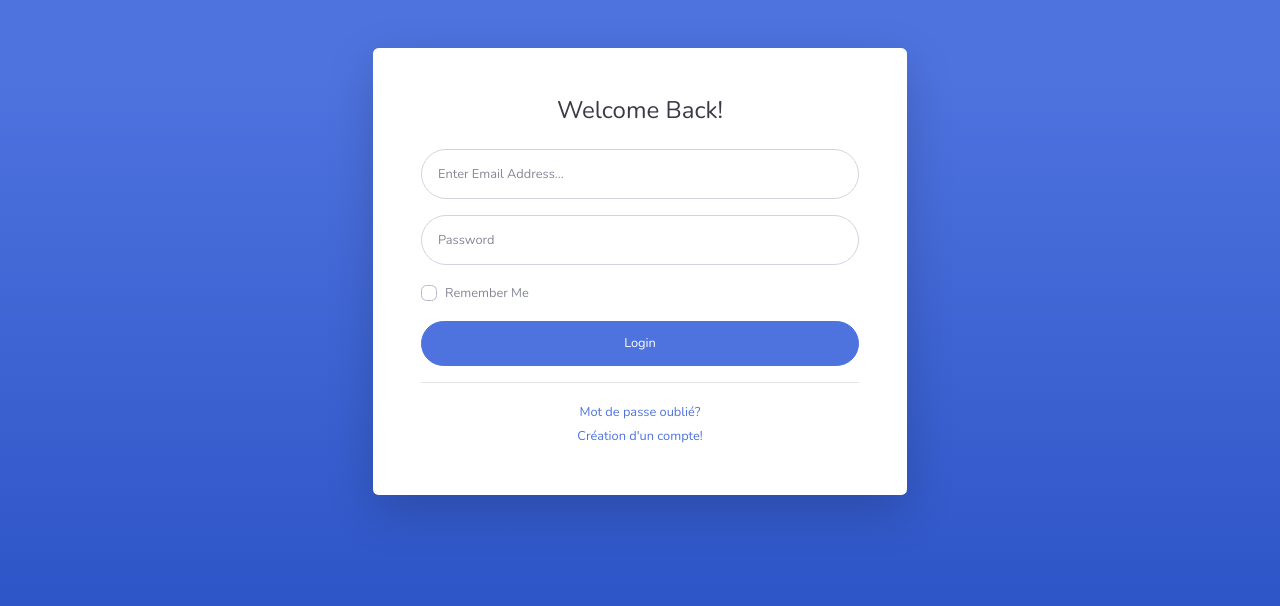
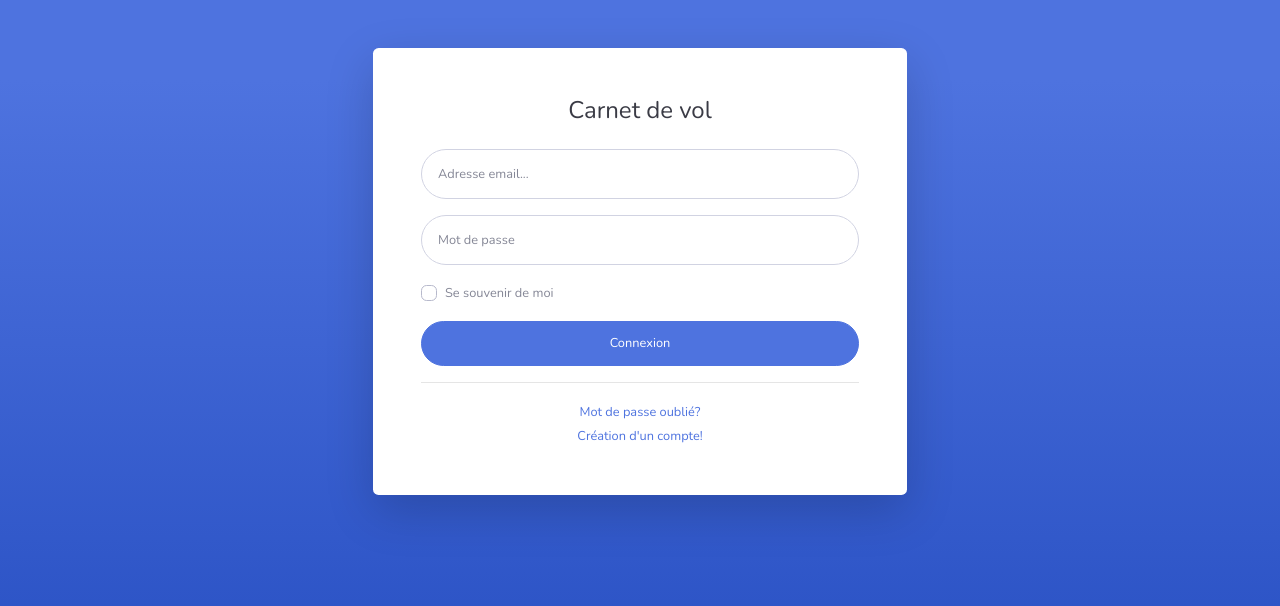
Before and after one commit to mikedido/api-plateform, a Flask app: page /login in a window 1280 px wide. Shown: the top 606 px of the page. Run offline with Flask 2, Linux system fonts and the light colour scheme; some libraries are stand-ins or nearby versions.

Commit message:
Add template login

```diff
--- a/admin/templates/login.html
+++ b/admin/templates/login.html
@@ -1,3 +1,5 @@
+<!-- templates/login.html -->
+
 <!DOCTYPE html>
 <html lang="en">
 
@@ -9,7 +11,7 @@
   <meta name="description" content="">
   <meta name="author" content="">
 
-  <title>SB Admin 2 - Login</title>
+  <title>Carnet de vol - Login</title>
 
   <!-- Custom fonts for this template-->
   <link rel="stylesheet" href="{{ url_for('static', filename='vendor/fontawesome-free/css/all.min.css') }}">
@@ -37,7 +39,7 @@
               <div class="col-lg-12">
                 <div class="p-5">
                   <div class="text-center">
-                    <h1 class="h4 text-gray-900 mb-4">Welcome Back!</h1>
+                    <h1 class="h4 text-gray-900 mb-4">Carnet de vol</h1>
                   </div>
                     {% with messages = get_flashed_messages() %}
                     {% if messages %}
@@ -48,25 +50,25 @@
                     {% endwith %}
                   <form method="POST" action="/login" class="user">
                     <div class="form-group">
-                      <input type="email" class="form-control form-control-user" name="email" id="exampleInputEmail" aria-describedby="emailHelp" placeholder="Enter Email Address..." required="required">
+                      <input type="email" class="form-control form-control-user" name="email" id="exampleInputEmail" aria-describedby="emailHelp" placeholder="Adresse email..." required="required">
                     </div>
                     <div class="form-group">
-                      <input type="password" class="form-control form-control-user" name="password" id="exampleInputPassword" placeholder="Password" required="required">
+                      <input type="password" class="form-control form-control-user" name="password" id="exampleInputPassword" placeholder="Mot de passe" required="required">
                     </div>
                     <div class="form-group">
                       <div class="custom-control custom-checkbox small">
                         <input type="checkbox" class="custom-control-input" id="customCheck">
-                        <label class="custom-control-label" for="customCheck">Remember Me</label>
+                        <label class="custom-control-label" for="customCheck">Se souvenir de moi</label>
                       </div>
                     </div>
-                    <button class="btn btn-primary btn-user btn-block">Login</button>
+                    <button class="btn btn-primary btn-user btn-block">Connexion</button>
                   </form>
                   <hr>
                   <div class="text-center">
-                    <a class="small" href="forgot-password.html">Mot de passe oublié?</a>
+                    <a class="small" href="/forgot_password">Mot de passe oublié?</a>
                   </div>
                   <div class="text-center">
-                    <a class="small" href="register.html">Création d'un compte!</a>
+                    <a class="small" href="/signup">Création d'un compte!</a>
                   </div>
                 </div>
               </div>
```
